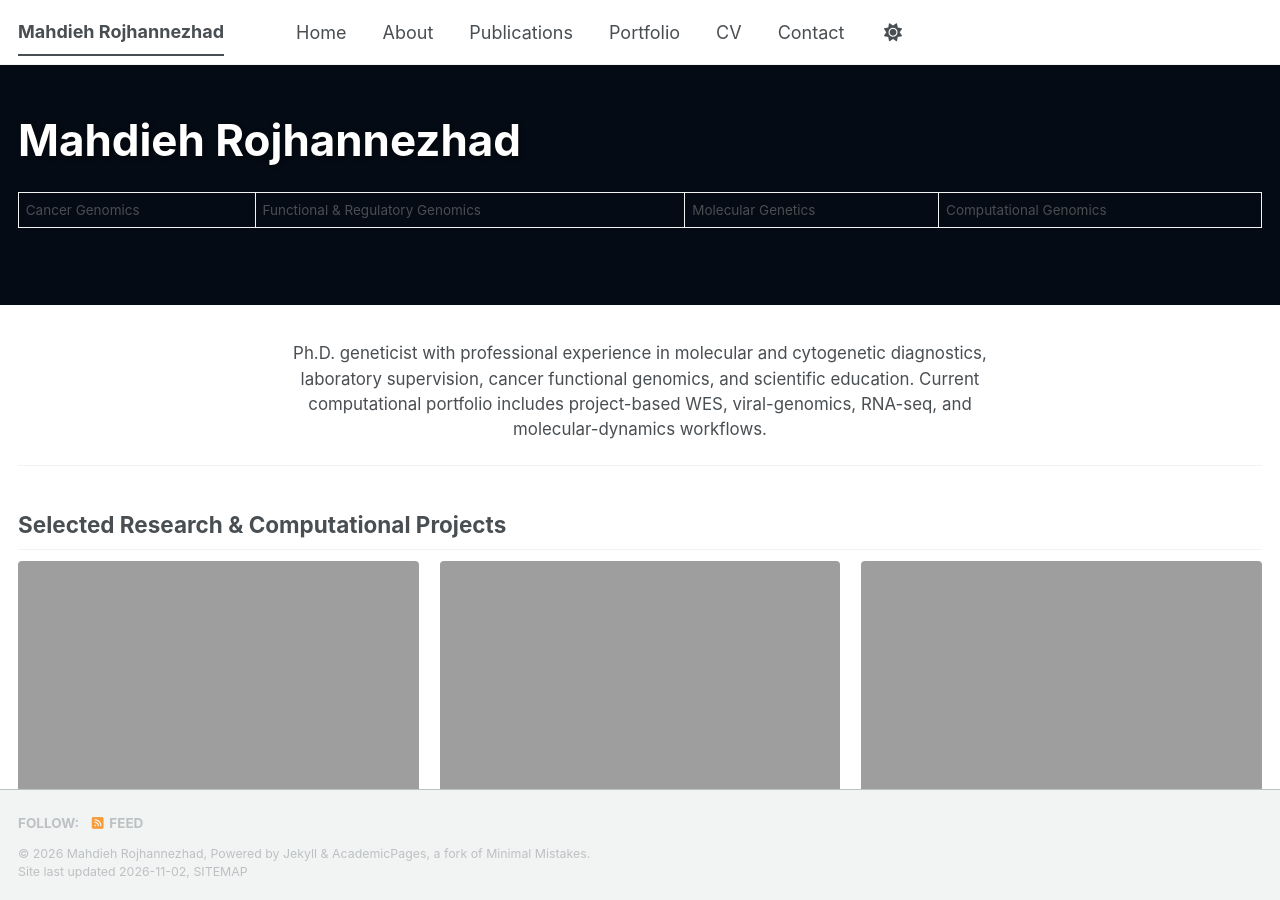
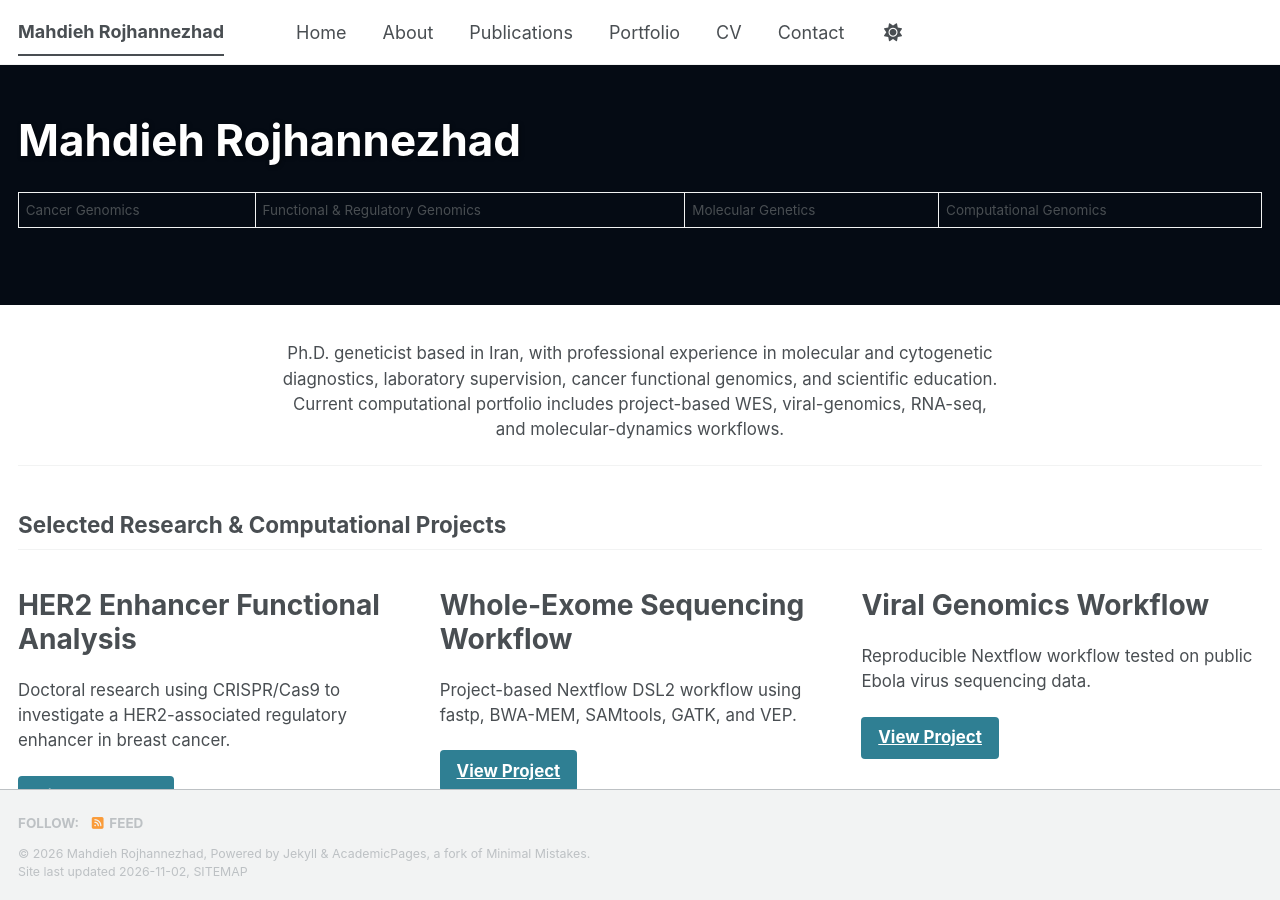
Before and after one commit to RojhanGenomics/RojhanGenomics.github.io, a Jekyll site: the page built from index.md, in a window 1280 px wide and 900 px high. Built offline with Jekyll 4.4.1, drawn with Linux system fonts in a browser that asks for light colours; a script bundle is joined from its source files by our own code; library files that are not in the unit come from our copies.

Commit message:
Add Iran location and finalize professional profile content

```diff
--- a/index.md
+++ b/index.md
@@ -13,46 +13,40 @@ header:
 excerpt: "Cancer Genomics | Functional & Regulatory Genomics | Molecular Genetics | Computational Genomics"
 
 intro:
-  - excerpt: "Ph.D. geneticist with professional experience in molecular and cytogenetic diagnostics, laboratory supervision, cancer functional genomics, and scientific education. Current computational portfolio includes project-based WES, viral-genomics, RNA-seq, and molecular-dynamics workflows."
+  - excerpt: "Ph.D. geneticist based in Iran, with professional experience in molecular and cytogenetic diagnostics, laboratory supervision, cancer functional genomics, and scientific education. Current computational portfolio includes project-based WES, viral-genomics, RNA-seq, and molecular-dynamics workflows."
 
 feature_row:
-  - image_path: /images/crispr-icon.png
-    alt: "HER2 enhancer functional genomics"
+  - alt: "HER2 enhancer functional genomics"
     title: "HER2 Enhancer Functional Analysis"
     excerpt: "Doctoral research using CRISPR/Cas9 to investigate a HER2-associated regulatory enhancer in breast cancer."
     url: "https://github.com/RojhanGenomics/HER2-Enhancer-Functional-Analysis"
     btn_label: "View Research"
     btn_class: "btn--primary"
-  - image_path: /images/wes-icon.png
-    alt: "Whole exome sequencing"
+  - alt: "Whole exome sequencing"
     title: "Whole-Exome Sequencing Workflow"
     excerpt: "Project-based Nextflow DSL2 workflow using fastp, BWA-MEM, SAMtools, GATK, and VEP."
     url: "https://github.com/RojhanGenomics/human-wes-pipeline"
     btn_label: "View Project"
     btn_class: "btn--primary"
-  - image_path: /images/viral-pipeline-teaser.png
-    alt: "Viral genomics pipeline"
+  - alt: "Viral genomics pipeline"
     title: "Viral Genomics Workflow"
     excerpt: "Reproducible Nextflow workflow tested on public Ebola virus sequencing data."
     url: "https://github.com/RojhanGenomics/viral-genomics-nextflow"
     btn_label: "View Project"
     btn_class: "btn--primary"
-  - image_path: /images/rnaseq-icon.png
-    alt: "RNA sequencing"
+  - alt: "RNA sequencing"
     title: "RNA-seq Differential Expression"
     excerpt: "Project-based transcriptomic analysis and biological interpretation."
     url: "https://github.com/RojhanGenomics/RNA-seq-Differential-Expression-Analysis"
     btn_label: "View Project"
     btn_class: "btn--primary"
-  - image_path: /images/md-icon.png
-    alt: "Molecular dynamics"
+  - alt: "Molecular dynamics"
     title: "TP53–PRIMA-1 Molecular Dynamics"
     excerpt: "Docking-to-MD computational project; work in progress."
     url: "https://github.com/RojhanGenomics/tp53-prima1-md-simulation"
     btn_label: "View Project"
     btn_class: "btn--primary"
-  - image_path: /images/prs-icon.png
-    alt: "Polygenic risk scores"
+  - alt: "Polygenic risk scores"
     title: "PRS Literature Review"
     excerpt: "Literature synthesis on polygenic risk scores and precision medicine."
     url: "https://github.com/RojhanGenomics/PRS-literature-review"
@@ -94,6 +88,7 @@ A citable snapshot of a computational molecular-dynamics project; the project re
 
 ## Research & Professional Links
 
+- **Location:** Iran
 - [ORCID: 0009-0009-2427-718X](https://orcid.org/0009-0009-2427-718X)
 - [LinkedIn](https://www.linkedin.com/in/mahdieh-rojhannezhad/)
 - [GitHub](https://github.com/RojhanGenomics)
```
